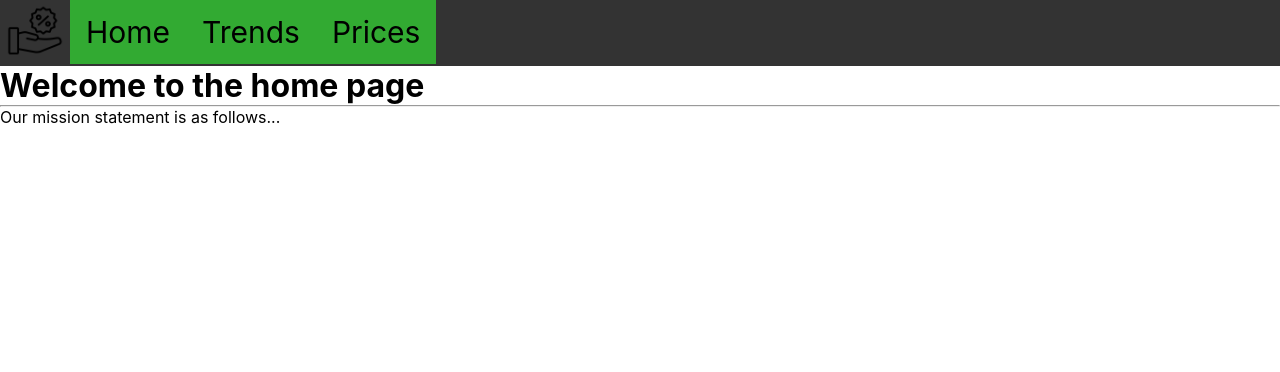
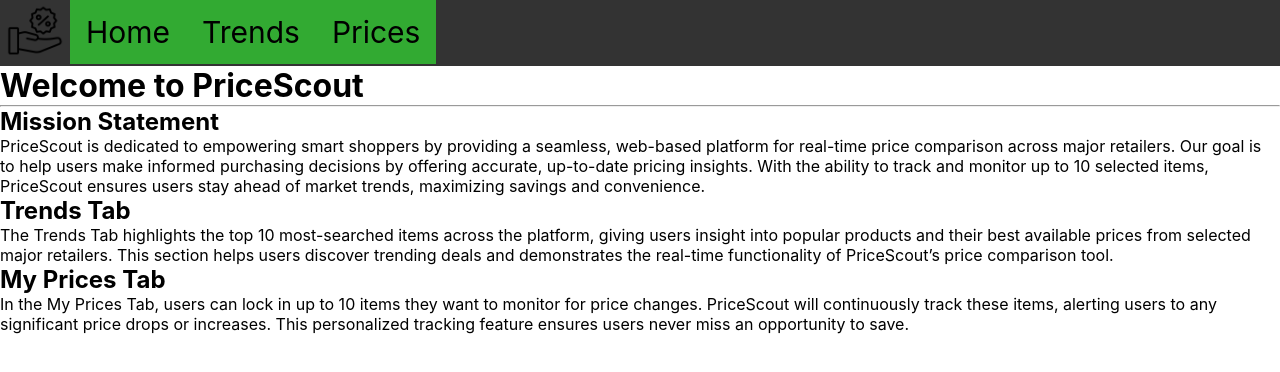
Before and after one commit to Jormungandr72/Cross-Website-Price-Checker, a React (Create React App) app in the folder src/react/: page / in a window 1280 px wide. Shown: the top 372 px of the page. Built offline with nearby package versions, Linux system fonts and the light colour scheme; no server answers.

Commit message:
Update home.js
Including mission statement and blurbs about each tab.

```diff
--- a/src/react/src/pages/home.js
+++ b/src/react/src/pages/home.js
@@ -1,9 +1,31 @@
 const Home = () => {
     return (
         <div>
-        <h1>Welcome to the home page</h1>
-        <hr />
-        <p>Our mission statement is as follows...</p>
+            <h1>Welcome to PriceScout</h1>
+            <hr />
+            <h2>Mission Statement</h2>
+            <p>
+                PriceScout is dedicated to empowering smart shoppers by providing a seamless,
+                web-based platform for real-time price comparison across major retailers.
+                Our goal is to help users make informed purchasing decisions by offering accurate,
+                up-to-date pricing insights. With the ability to track and monitor up to 10 selected items,
+                PriceScout ensures users stay ahead of market trends, maximizing savings and convenience.
+            </p>
+
+            <h2>Trends Tab</h2>
+            <p>
+                The Trends Tab highlights the top 10 most-searched items across the platform,
+                giving users insight into popular products and their best available prices from selected major retailers.
+                This section helps users discover trending deals and demonstrates the real-time functionality
+                of PriceScout’s price comparison tool.
+            </p>
+
+            <h2>My Prices Tab</h2>
+            <p>
+                In the My Prices Tab, users can lock in up to 10 items they want to monitor for price changes.
+                PriceScout will continuously track these items, alerting users to any significant price drops or increases.
+                This personalized tracking feature ensures users never miss an opportunity to save.
+            </p>
         </div>
     );
 };
```
